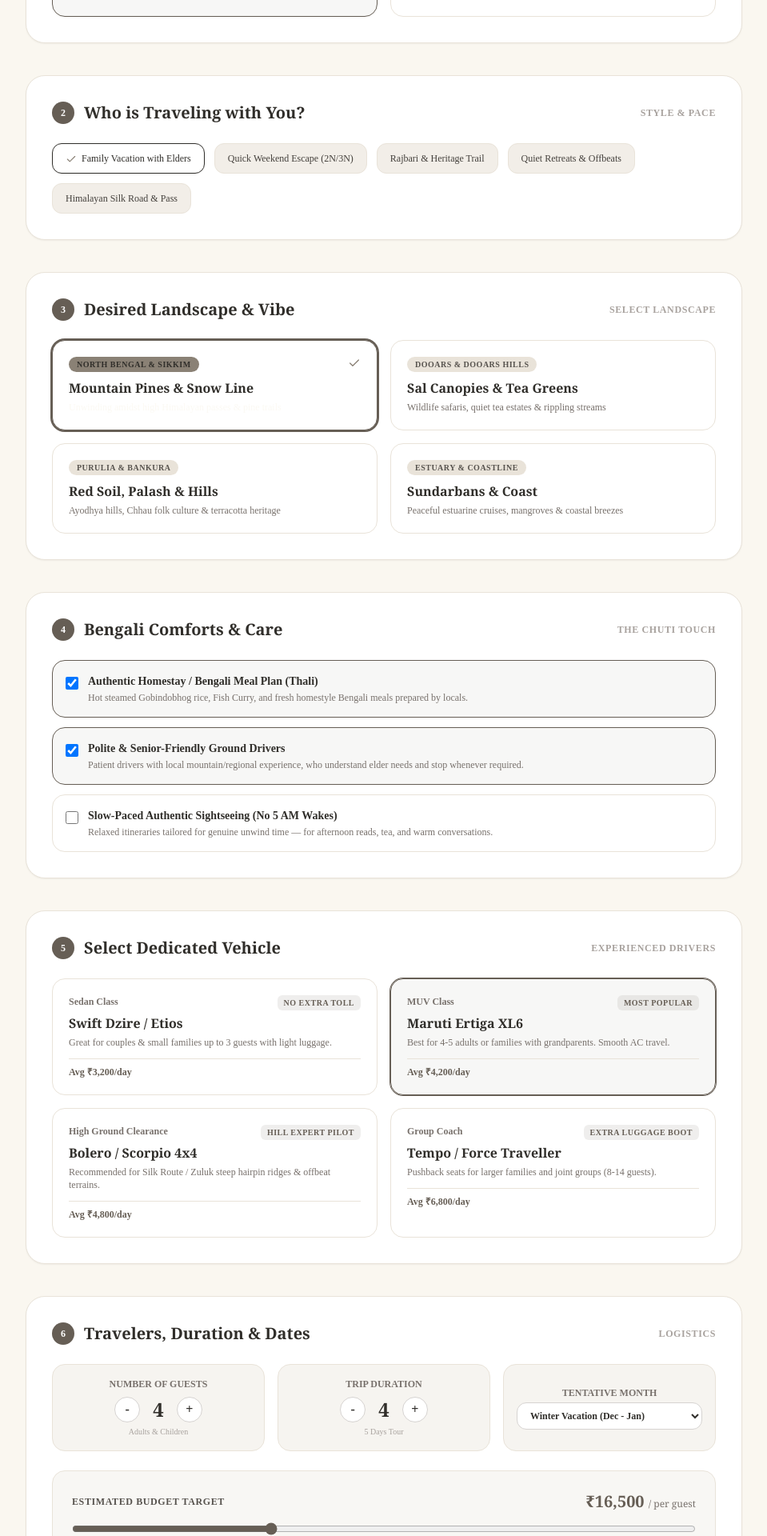
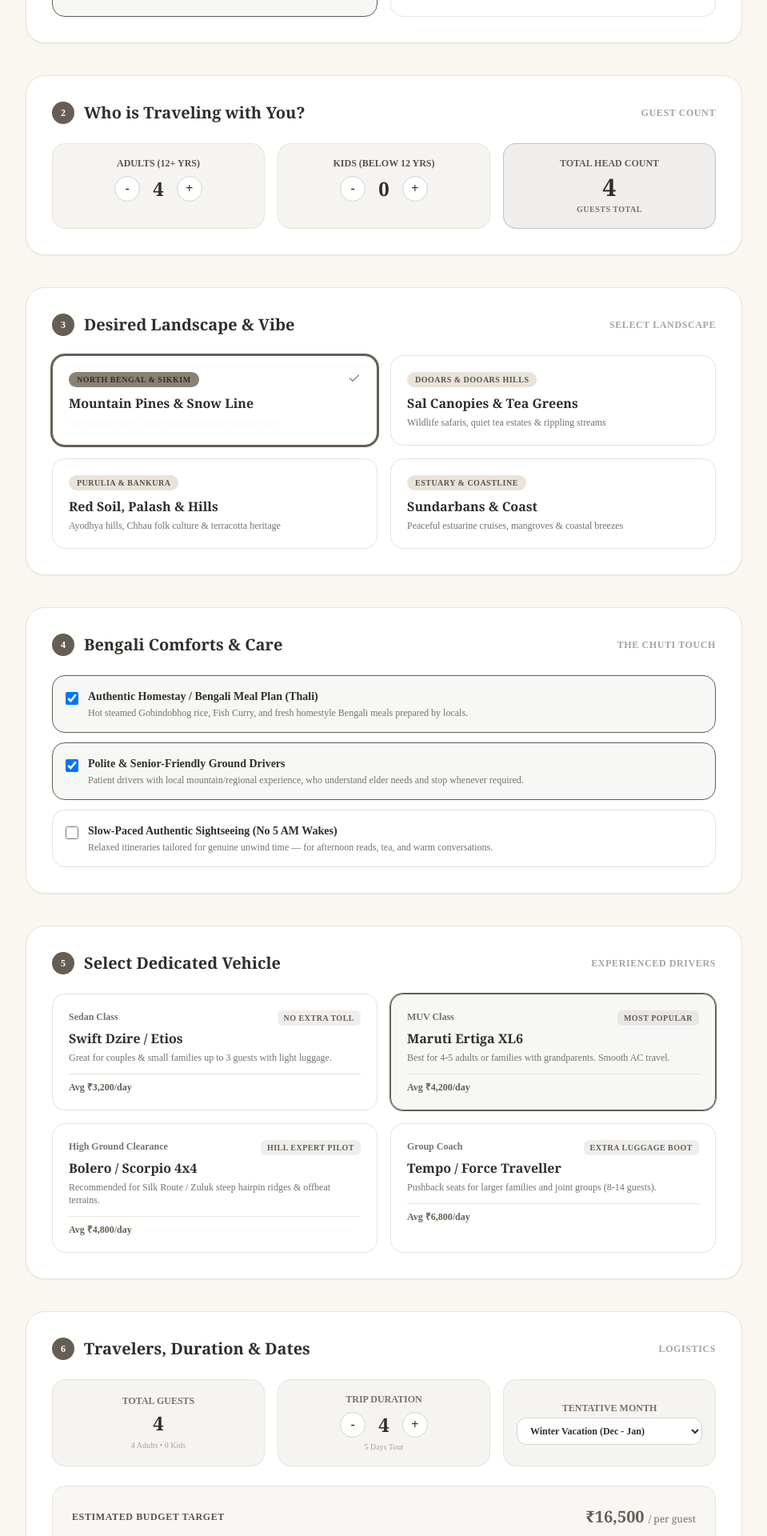
Before and after one commit to Kirigaya707/CCTT-Website, a Next.js app: page /custom-itinerary in a window 1280 px wide. Shown: the part 540-2460 px from the top of the page at 80% size, without its empty margins (160-1119 px from the left). Built offline with nearby package versions, Linux system fonts and the light colour scheme; no server answers.

Commit message:
Update itinerary changes

```diff
--- a/src/app/custom-itinerary/page.tsx
+++ b/src/app/custom-itinerary/page.tsx
@@ -31,7 +31,9 @@ export default function CustomItineraryPage() {
     type: 'MUV',
     pricePerDay: 4200,
   });
-  const [guests, setGuests] = useState(4);
+  const [adults, setAdults] = useState(4);
+  const [kids, setKids] = useState(0);
+  const guests = adults + kids;
   const [nights, setNights] = useState(4);
   const [perGuestBudget, setPerGuestBudget] = useState(16500);
 
@@ -140,7 +142,7 @@ export default function CustomItineraryPage() {
               </div>
             </section>
 
-            {/* STEP 2: Companion Style */}
+            {/* STEP 2: Travelers Breakdown */}
             <section className="bg-white p-6 sm:p-8 rounded-3xl border border-sand shadow-sm space-y-4">
               <div className="flex items-center justify-between">
                 <div className="flex items-center gap-3">
@@ -152,35 +154,75 @@ export default function CustomItineraryPage() {
                   </h2>
                 </div>
                 <span className="text-xs font-semibold uppercase text-stone-400 tracking-wider">
-                  STYLE & PACE
+                  GUEST COUNT
                 </span>
               </div>
 
-              <div className="flex flex-wrap gap-3 pt-2">
-                {[
-                  'Family Vacation with Elders',
-                  'Quick Weekend Escape (2N/3N)',
-                  'Rajbari & Heritage Trail',
-                  'Quiet Retreats & Offbeats',
-                  'Himalayan Silk Road & Pass',
-                ].map((tag) => {
-                  const isSelected = companions.includes(tag);
-                  return (
+              <div className="grid grid-cols-1 sm:grid-cols-3 gap-4 pt-2">
+                {/* Adults Counter */}
+                <div className="bg-sand/40 p-4 rounded-2xl border border-sand text-center">
+                  <span className="text-xs font-bold text-stone-600 uppercase block mb-2">
+                    Adults (12+ yrs)
+                  </span>
+                  <div className="flex items-center justify-center gap-4">
                     <button
-                      key={tag}
                       type="button"
-                      onClick={() => toggleCompanion(tag)}
-                      className={`px-4 py-2.5 rounded-xl text-xs font-medium transition-all ${
-                        isSelected
-                          ? 'bg-moss-dark text-gold border border-moss-dark shadow-sm'
-                          : 'bg-sand/60 text-stone-700 border border-sand hover:bg-sand'
-                      }`}
+                      onClick={() => setAdults((a) => Math.max(1, a - 1))}
+                      className="w-8 h-8 rounded-full bg-white border border-stone-300 font-bold text-moss-dark hover:bg-stone-100"
                     >
-                      {isSelected && <Check className="w-3.5 h-3.5 inline mr-1.5 text-gold" />}
-                      {tag}
+                      -
                     </button>
-                  );
-                })}
+                    <span className="text-2xl font-serif font-bold text-moss-dark">
+                      {adults}
+                    </span>
+                    <button
+                      type="button"
+                      onClick={() => setAdults((a) => a + 1)}
+                      className="w-8 h-8 rounded-full bg-white border border-stone-300 font-bold text-moss-dark hover:bg-stone-100"
+                    >
+                      +
+                    </button>
+                  </div>
+                </div>
+
+                {/* Kids Counter */}
+                <div className="bg-sand/40 p-4 rounded-2xl border border-sand text-center">
+                  <span className="text-xs font-bold text-stone-600 uppercase block mb-2">
+                    Kids (Below 12 yrs)
+                  </span>
+                  <div className="flex items-center justify-center gap-4">
+                    <button
+                      type="button"
+                      onClick={() => setKids((k) => Math.max(0, k - 1))}
+                      className="w-8 h-8 rounded-full bg-white border border-stone-300 font-bold text-moss-dark hover:bg-stone-100"
+                    >
+                      -
+                    </button>
+                    <span className="text-2xl font-serif font-bold text-moss-dark">
+                      {kids}
+                    </span>
+                    <button
+                      type="button"
+                      onClick={() => setKids((k) => k + 1)}
+                      className="w-8 h-8 rounded-full bg-white border border-stone-300 font-bold text-moss-dark hover:bg-stone-100"
+                    >
+                      +
+                    </button>
+                  </div>
+                </div>
+
+                {/* Total Head Counter */}
+                <div className="bg-terracotta/10 p-4 rounded-2xl border border-terracotta/30 text-center flex flex-col justify-center items-center">
+                  <span className="text-xs font-extrabold text-terracotta uppercase block mb-1">
+                    Total Head Count
+                  </span>
+                  <span className="text-3xl font-serif font-bold text-moss-dark">
+                    {adults + kids}
+                  </span>
+                  <span className="text-[10px] text-stone-500 font-bold mt-0.5 uppercase tracking-wider">
+                    {adults + kids === 1 ? 'Guest' : 'Guests'} Total
+                  </span>
+                </div>
               </div>
             </section>
 
@@ -425,30 +467,16 @@ export default function CustomItineraryPage() {
               </div>
 
               <div className="grid grid-cols-1 sm:grid-cols-3 gap-4">
-                <div className="bg-sand/40 p-4 rounded-2xl border border-sand text-center">
-                  <span className="text-xs font-semibold text-stone-500 uppercase block mb-2">
-                    Number of Guests
+                <div className="bg-sand/40 p-4 rounded-2xl border border-sand text-center flex flex-col justify-center items-center">
+                  <span className="text-xs font-semibold text-stone-500 uppercase block mb-1">
+                    Total Guests
                   </span>
-                  <div className="flex items-center justify-center gap-4">
-                    <button
-                      type="button"
-                      onClick={() => setGuests((g) => Math.max(1, g - 1))}
-                      className="w-8 h-8 rounded-full bg-white border border-stone-300 font-bold text-moss-dark hover:bg-stone-100"
-                    >
-                      -
-                    </button>
-                    <span className="text-2xl font-serif font-bold text-moss-dark">
-                      {guests}
-                    </span>
-                    <button
-                      type="button"
-                      onClick={() => setGuests((g) => g + 1)}
-                      className="w-8 h-8 rounded-full bg-white border border-stone-300 font-bold text-moss-dark hover:bg-stone-100"
-                    >
-                      +
-                    </button>
-                  </div>
-                  <span className="text-[10px] text-stone-400 mt-1 block">Adults & Children</span>
+                  <span className="text-2xl font-serif font-bold text-moss-dark">
+                    {guests}
+                  </span>
+                  <span className="text-[10px] text-stone-400 mt-1 block">
+                    {adults} {adults === 1 ? 'Adult' : 'Adults'} • {kids} {kids === 1 ? 'Kid' : 'Kids'}
+                  </span>
                 </div>
 
                 <div className="bg-sand/40 p-4 rounded-2xl border border-sand text-center">
```
